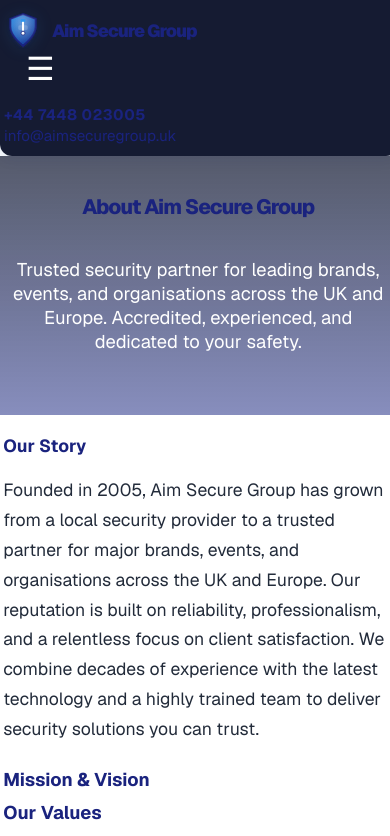
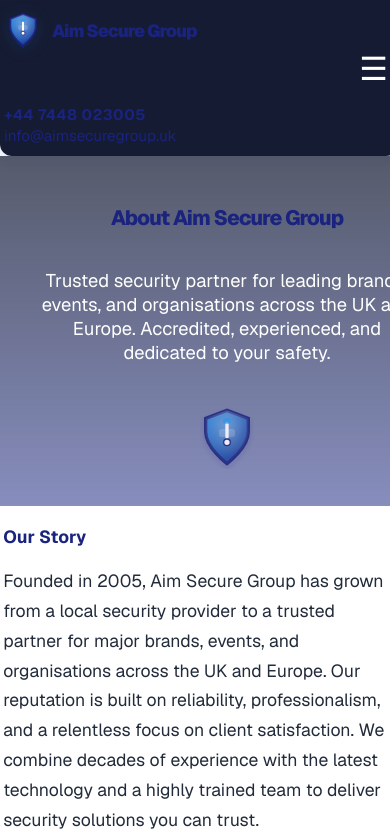
Before and after one commit to ghulam-mujtaba5/client1.2, a Next.js app: page /about in a window 390 px wide. Shown: the top 836 px of the page. Built offline with nearby package versions, Linux system fonts and the light colour scheme.

Commit message:
Refactor AboutPage and Navbar components for improved structure and mobile navigation functionality

```diff
--- a/app/about/page.js
+++ b/app/about/page.js
@@ -1,15 +1,17 @@
+
 import Navbar from '../components/Navbar';
 import AboutSection from '../components/AboutSection';
 import TrustBadges from '../components/TrustBadges';
 import FeaturedClients from '../components/FeaturedClients';
 import Testimonials from '../components/Testimonials';
 import containerStyles from '../container.module.css';
+import Image from 'next/image';
 
 export default function AboutPage() {
   return (
     <main className={containerStyles.pageBg}>
       <Navbar />
-      <section className="fade-in" style={{
+      <header className="fade-in" style={{
         width: '100%',
         minHeight: '220px',
         background: 'linear-gradient(rgba(17,23,46,0.7),rgba(26,35,126,0.5)), url(/hero-bg.jpg) center/cover no-repeat',
@@ -29,9 +31,12 @@
         <p className="fade-in-delay" style={{ fontSize: '1.15rem', maxWidth: 700, marginBottom: '1.5rem', zIndex: 3, lineHeight: 1.3 }}>
           Trusted security partner for leading brands, events, and organisations across the UK and Europe. Accredited, experienced, and dedicated to your safety.
         </p>
-      </section>
-      <section className={containerStyles.container + ' ' + containerStyles.section + ' fade-in-delay'}>
-        <h2 className="slide-up" style={{ fontSize: '1.5rem', fontWeight: 700, color: 'var(--primary-blue)', marginBottom: 18 }}>Our Story</h2>
+        <div style={{marginTop: 16}}>
+          <Image src="/logo.svg" alt="Aim Secure Group logo" width={64} height={64} style={{opacity: 0.85}} priority />
+        </div>
+      </header>
+      <section className={containerStyles.container + ' ' + containerStyles.section + ' fade-in-delay'} as="section" aria-labelledby="about-story">
+        <h2 id="about-story" className="slide-up" style={{ fontSize: '1.5rem', fontWeight: 700, color: 'var(--primary-blue)', marginBottom: 18 }}>Our Story</h2>
         <p style={{ fontSize: '1.1rem', lineHeight: 1.7, marginBottom: 24 }}>
           Founded in 2005, Aim Secure Group has grown from a local security provider to a trusted partner for major brands, events, and organisations across the UK and Europe. Our reputation is built on reliability, professionalism, and a relentless focus on client satisfaction. We combine decades of experience with the latest technology and a highly trained team to deliver security solutions you can trust.
         </p>
--- a/app/components/Navbar.js
+++ b/app/components/Navbar.js
@@ -28,12 +28,29 @@
       flexWrap: 'wrap',
       margin: 0,
     }}>
-      <div style={{ display: 'flex', alignItems: 'center', gap: 12 }}>
+      <div style={{ display: 'flex', alignItems: 'center', gap: 12, flex: 1 }}>
         <a href="/" style={{ display: 'flex', alignItems: 'center', textDecoration: 'none', gap: 10 }} aria-label="Aim Secure Group Home">
           <Image src="/logo.svg" alt="Aim Secure Group Logo" width={38} height={38} style={{ filter: 'drop-shadow(0 2px 8px #2196f322)' }} />
           <span style={{ fontWeight: 900, fontSize: '1.7rem', letterSpacing: '-1px', color: 'var(--primary-blue)', fontFamily: 'var(--font-geist-sans)' }}>Aim Secure Group</span>
         </a>
       </div>
+      <button
+        aria-label="Open navigation menu"
+        onClick={() => setOpen((v) => !v)}
+        style={{
+          display: 'none',
+          background: 'none',
+          border: 'none',
+          color: 'var(--white)',
+          fontSize: 32,
+          marginLeft: 'auto',
+          cursor: 'pointer',
+          zIndex: 120,
+        }}
+        className="nav-mobile-btn"
+      >
+        {open ? <>&#10005;</> : <>&#9776;</>}
+      </button>
       <ul
         style={{
           display: open ? 'flex' : 'flex',
@@ -66,23 +83,6 @@
         <li><a href="/about" style={navLinkStyle}>About</a></li>
         <li><a href="/contact" style={navLinkStyle}>Contact</a></li>
       </ul>
-      <button
-        aria-label="Open navigation menu"
-        onClick={() => setOpen((v) => !v)}
-        style={{
-          display: 'none',
-          background: 'none',
-          border: 'none',
-          color: 'var(--white)',
-          fontSize: 32,
-          marginLeft: 16,
-          cursor: 'pointer',
-          zIndex: 120,
-        }}
-        className="nav-mobile-btn"
-      >
-        {open ? <>&#10005;</> : <>&#9776;</>}
-      </button>
       {/* Overlay for mobile menu */}
       {open && (
         <div
```
